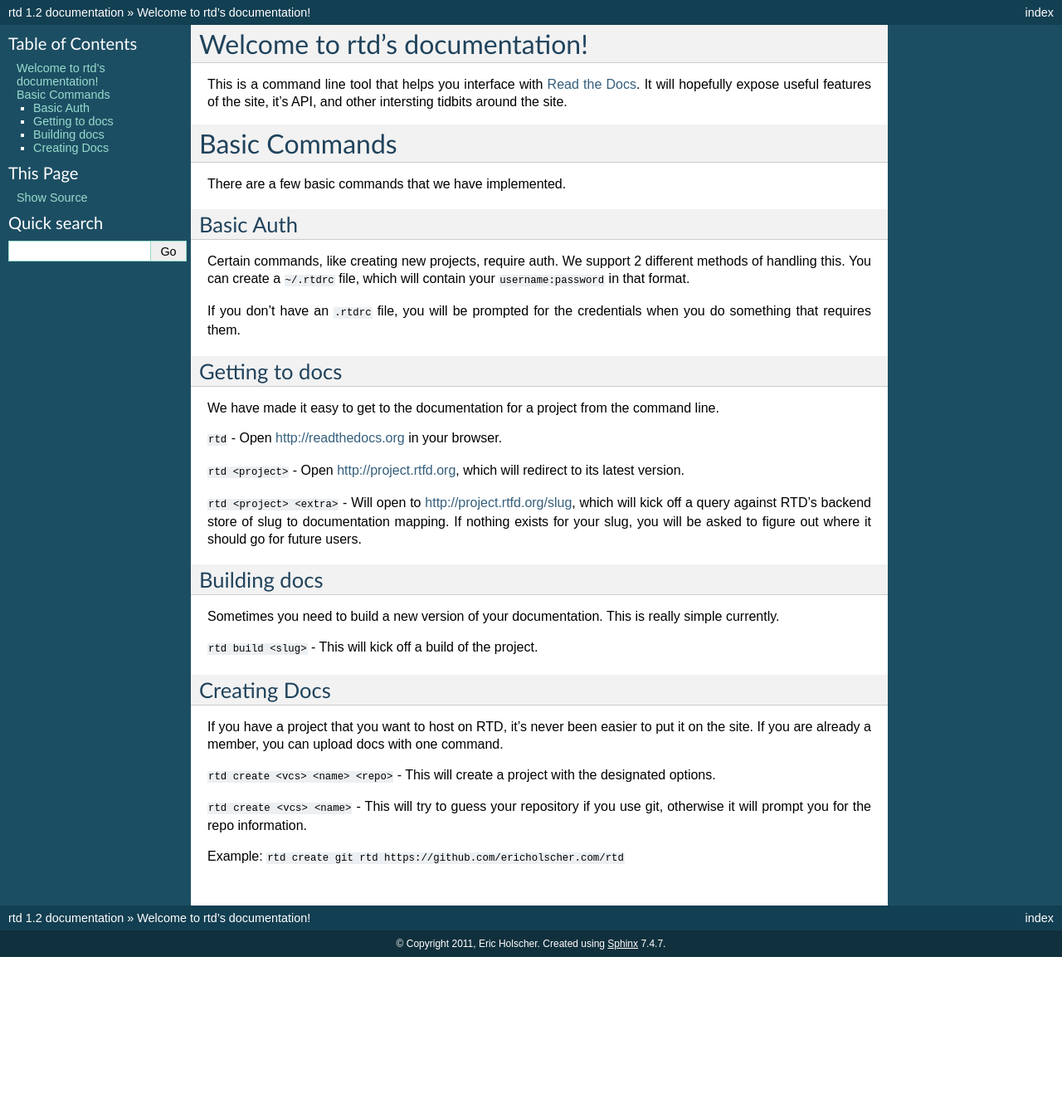
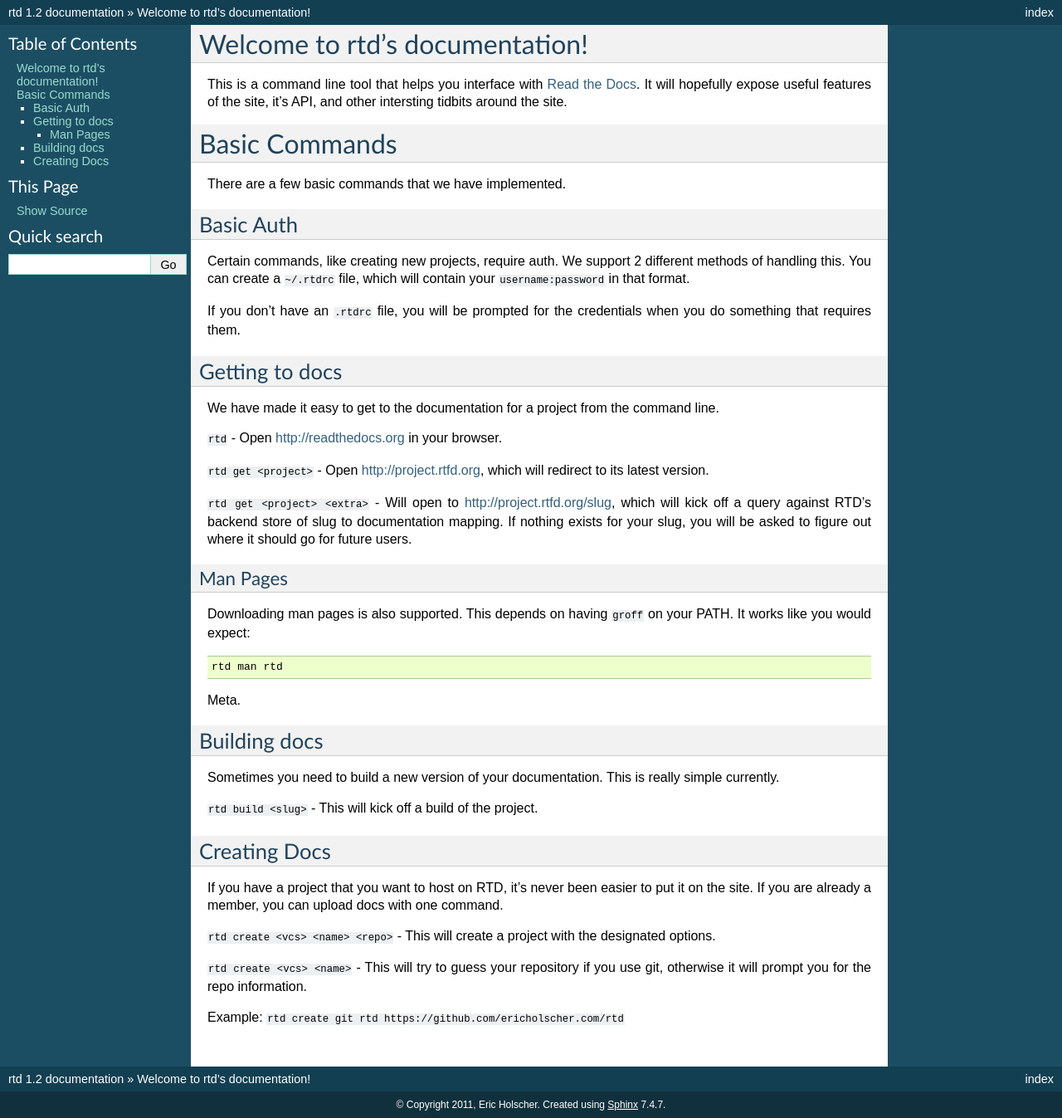
Before and after one commit to ericholscher/rtd, a Sphinx documentation site: the page built from docs/index.rst, in a window 1280 px wide. Shown: the whole page at 83% size. Built offline with Sphinx 7.4.7, drawn with Linux system fonts in a browser that asks for light colours; before the commit the page ends 1153 px from its top, so only the background shows below that.

Commit message:
Document man pages

```diff
--- a/docs/index.rst
+++ b/docs/index.rst
@@ -23,9 +23,18 @@
 
 ``rtd`` - Open http://readthedocs.org in your browser.
 
-``rtd <project>`` - Open http://project.rtfd.org, which will redirect to its latest version.
+``rtd get <project>`` - Open http://project.rtfd.org, which will redirect to its latest version.
 
-``rtd <project> <extra>`` - Will open to http://project.rtfd.org/slug, which will kick off a query against RTD's backend store of slug to documentation mapping. If nothing exists for your slug, you will be asked to figure out where it should go for future users.
+``rtd get <project> <extra>`` - Will open to http://project.rtfd.org/slug, which will kick off a query against RTD's backend store of slug to documentation mapping. If nothing exists for your slug, you will be asked to figure out where it should go for future users.
+
+Man Pages
+~~~~~~~~~
+
+Downloading man pages is also supported. This depends on having ``groff`` on your PATH. It works like you would expect::
+
+    rtd man rtd
+
+Meta.
 
 Building docs
 -------------
```
